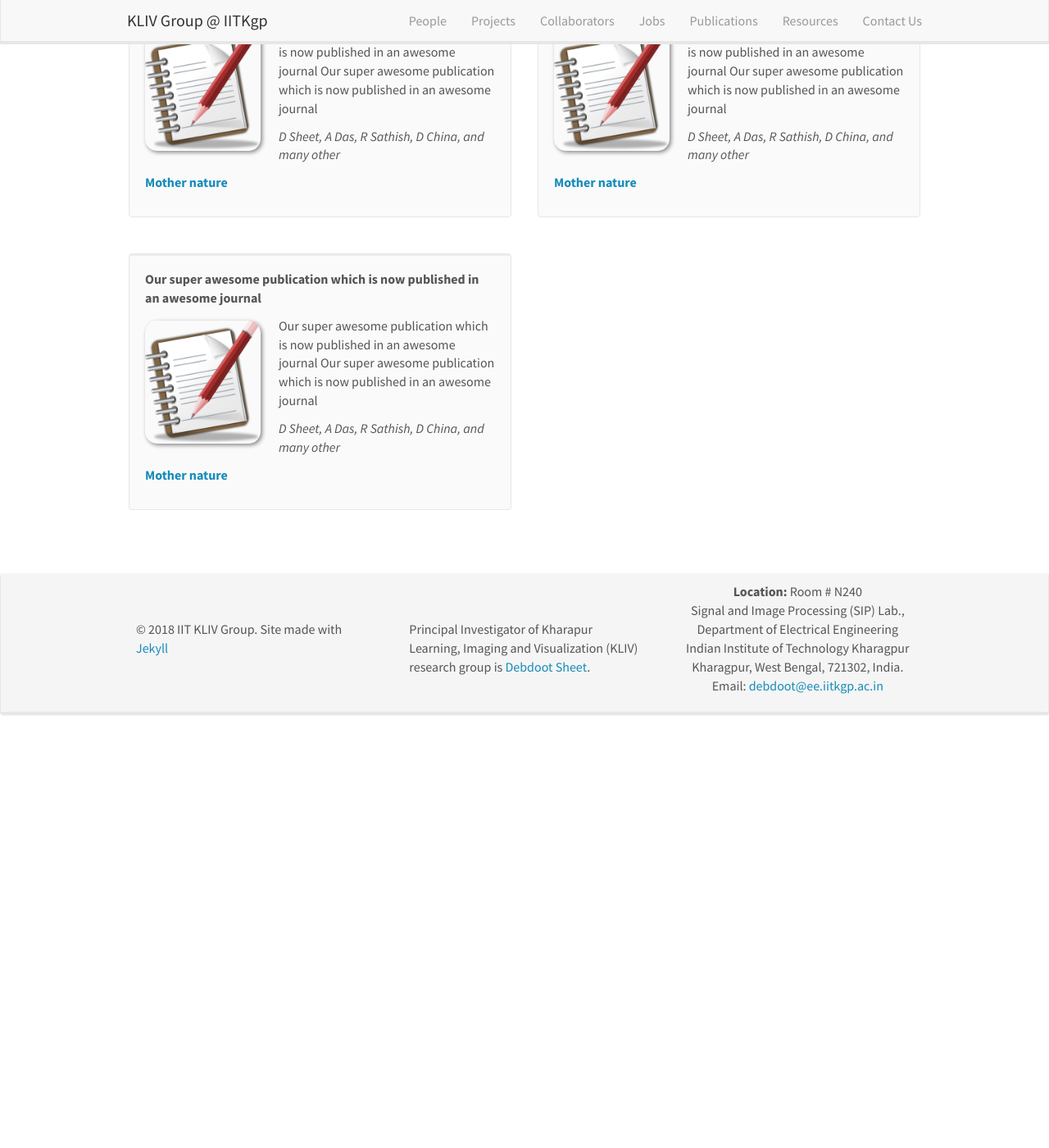
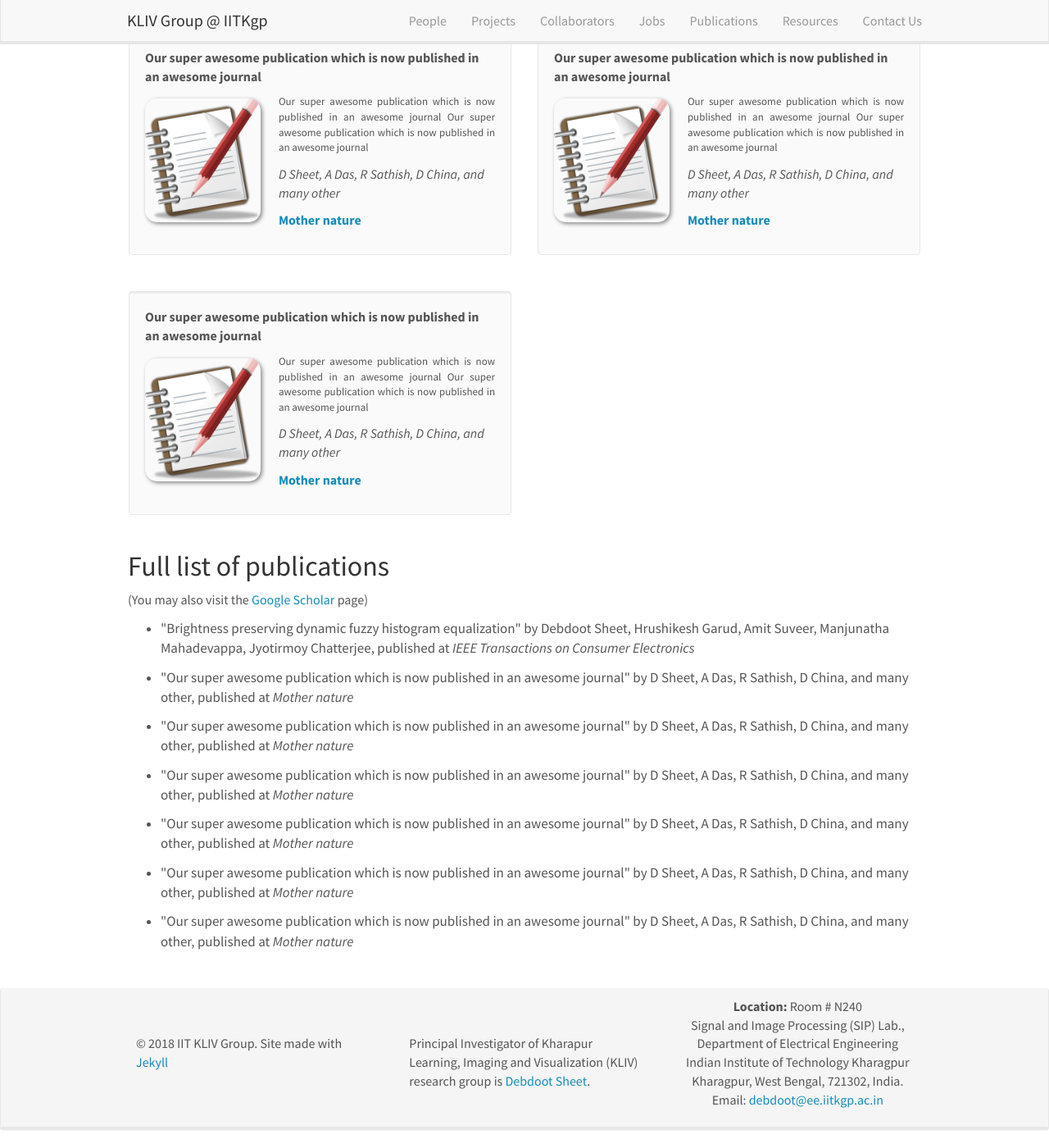
Before and after one commit to iitkliv/tempsite, a Jekyll site: the page built from _pages/publications.md, in a window 1280 px wide and 1400 px high, scrolled down 976 px. Shown: the whole window at 82% size. Built offline with Jekyll 4.4.1, drawn with Linux system fonts in a browser that asks for light colours; nearby versions of some CDN libraries; before the commit the page ends 1870 px from its top, so only the background shows below that; some of the changed text lies outside the part shown.

Commit message:
publication page and db enhancements

```diff
--- a/_data/publist.yml
+++ b/_data/publist.yml
@@ -1,10 +1,10 @@
-- title: "Our super awesome publication which is now published in an awesome journal"
-  description: Our super awesome publication which is now published in an awesome journal Our super awesome publication which is now published in an awesome journal
-  authors: D Sheet, A Das, R Sathish, D China, and many other
+- title: "Brightness preserving dynamic fuzzy histogram equalization"
+  description: This paper proposes a novel modification of the brightness preserving dynamic histogram equalization technique to improve its brightness preserving and contrast enhancement abilities while reducing its computational complexity. The modified technique, called Brightness Preserving Dynamic Fuzzy Histogram Equalization (BPDFHE), uses fuzzy statistics of digital images for their representation and processing. Representation and processing of images in the fuzzy domain enables the technique to handle the inexactness of gray level values in a better way, resulting in improved performance. Execution time is dependent on image size and nature of the histogram, however experimental results show it to be faster as compared to the techniques compared here. The performance analysis of the BPDFHE along with that for BPDHE has been given for comparative evaluation.
+  authors: Debdoot Sheet, Hrushikesh Garud, Amit Suveer, Manjunatha Mahadevappa, Jyotirmoy Chatterjee
   link:
-    url: https://ourpublicationurl.com
-    display:  Mother nature
-  highlight: 1
+    url: https://ieeexplore.ieee.org/abstract/document/5681130/
+    display:  IEEE Transactions on Consumer Electronics
+  highlight: true
 
 - title: "Our super awesome publication which is now published in an awesome journal"
   description: Our super awesome publication which is now published in an awesome journal Our super awesome publication which is now published in an awesome journal
@@ -12,7 +12,7 @@
   link:
     url: https://ourpublicationurl.com
     display:  Mother nature
-  highlight: 1
+  highlight: true
 
 - title: "Our super awesome publication which is now published in an awesome journal"
   description: Our super awesome publication which is now published in an awesome journal Our super awesome publication which is now published in an awesome journal
@@ -20,7 +20,7 @@
   link:
     url: https://ourpublicationurl.com
     display:  Mother nature
-  highlight: 1
+  highlight: true
 
 - title: "Our super awesome publication which is now published in an awesome journal"
   description: Our super awesome publication which is now published in an awesome journal Our super awesome publication which is now published in an awesome journal
@@ -28,7 +28,7 @@
   link:
     url: https://ourpublicationurl.com
     display:  Mother nature
-  highlight: 1
+  highlight: true
 
 - title: "Our super awesome publication which is now published in an awesome journal"
   description: Our super awesome publication which is now published in an awesome journal Our super awesome publication which is now published in an awesome journal
@@ -36,7 +36,7 @@
   link:
     url: https://ourpublicationurl.com
     display:  Mother nature
-  highlight: 1
+  highlight: true
 
 - title: "Our super awesome publication which is now published in an awesome journal"
   description: Our super awesome publication which is now published in an awesome journal Our super awesome publication which is now published in an awesome journal
@@ -44,7 +44,7 @@
   link:
     url: https://ourpublicationurl.com
     display:  Mother nature
-  highlight: 1
+  highlight: true
 
 - title: "Our super awesome publication which is now published in an awesome journal"
   description: Our super awesome publication which is now published in an awesome journal Our super awesome publication which is now published in an awesome journal
@@ -52,4 +52,4 @@
   link:
     url: https://ourpublicationurl.com
     display:  Mother nature
-  highlight: 1
+  highlight: true
--- a/_pages/publications.md
+++ b/_pages/publications.md
@@ -11,13 +11,11 @@ permalink: /publications/
 
 <br>
 
-(For a full list go to [Google Scholar](https://scholar.google.com/citations?user=x-0vLSsAAAAJ&hl=en))
-
 {% assign number_printed = 0 %}
 {% for publi in site.data.publist %}
 
 {% assign even_odd = number_printed | modulo: 2 %}
-{% if publi.highlight == 1 %}
+{% if publi.highlight %}
 
 {% if even_odd == 0 %}
 <div class="row">
@@ -31,7 +29,7 @@ permalink: /publications/
   {% else %}
   <img src="{{ site.url }}{{ site.baseurl }}/images/pubpic/default.png" class="img-responsive" width="33%" style="float: left" />
   {% endif %}
-  <p>{{ publi.description }}</p>
+  <p style="font-size: 13px; text-align: justify;">{{ publi.description }}</p>
   <p><em>{{ publi.authors }}</em></p>
   <p><strong><a href="{{ publi.link.url }}">{{ publi.link.display }}</a></strong></p>
   <p class="text-danger"><strong> {{ publi.news1 }}</strong></p>
@@ -52,4 +50,17 @@ permalink: /publications/
 </div>
 {% endif %}
 
+## Full list of publications
+(You may also visit the [Google Scholar](https://scholar.google.com/citations?user=x-0vLSsAAAAJ&hl=en) page)
+
+<ul>
+    {% for pub in site.data.publist %}
+        <li>
+            <p style="font-size: 17px;">
+            "{{ pub.title }}" by {{ pub.authors }}, published at <i>{{ pub.link.display }}</i>
+            </p>
+        </li>
+    {% endfor %}
+</ul>
+
 <p> &nbsp; </p>
```
